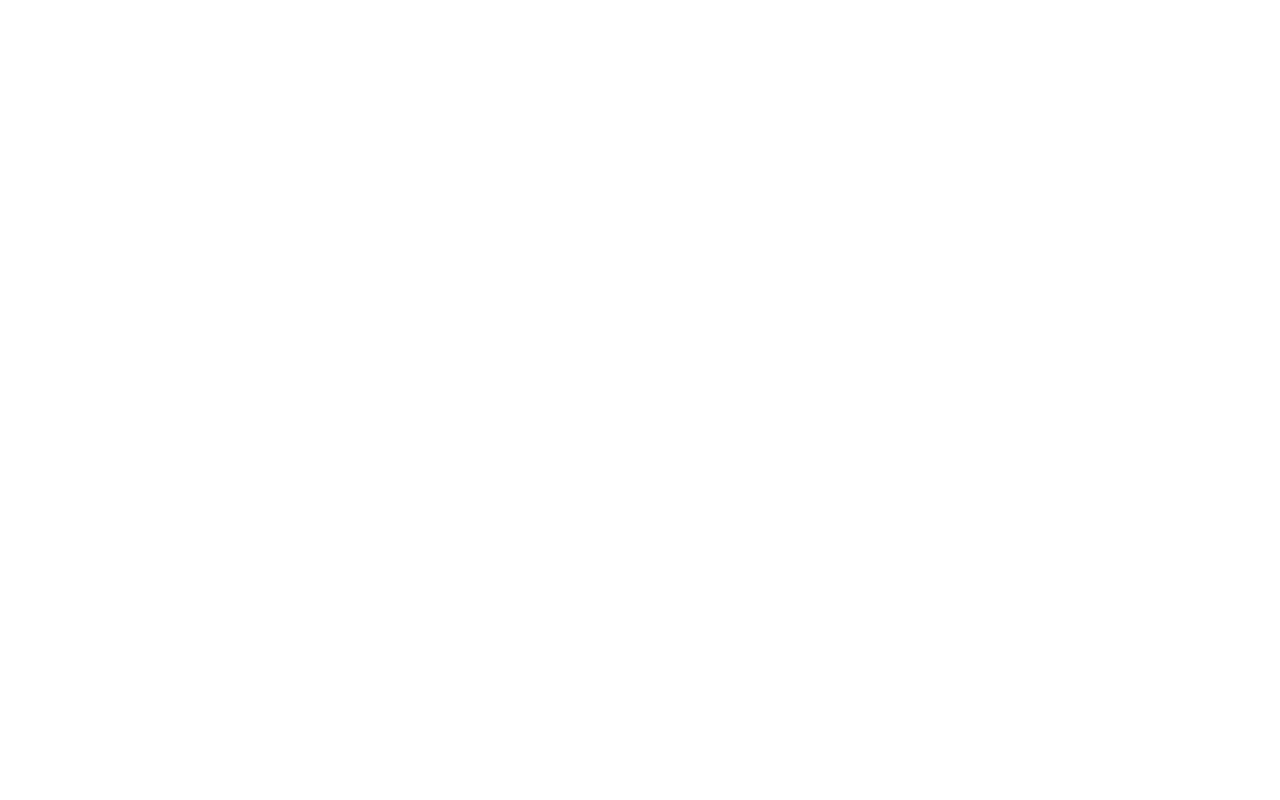
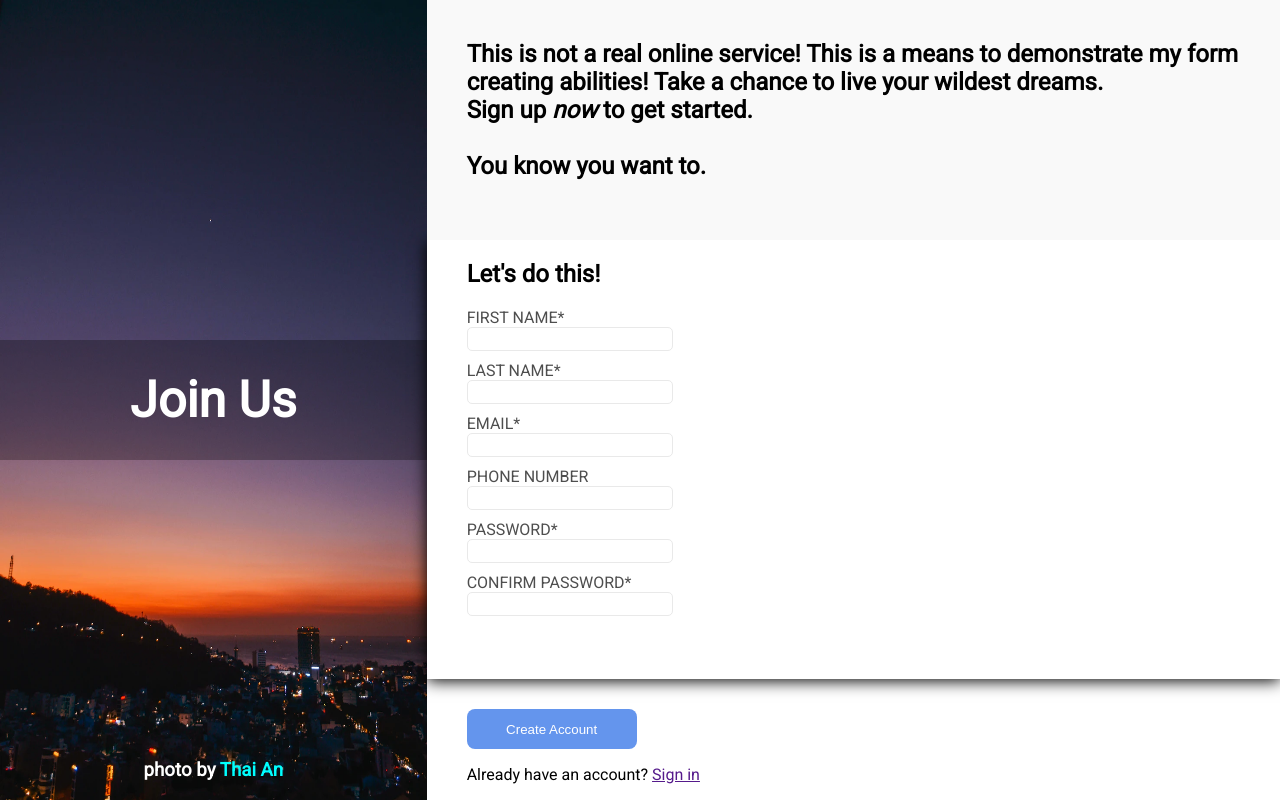
Before and after one commit to TheBenster/TOD-Sign-Up-Form, a plain HTML site: page index.html in a window 1280 px wide. Drawn offline with Linux system fonts and the light colour scheme.

Commit message:
complete design

```diff
--- a/index.html
+++ b/index.html
@@ -8,6 +8,59 @@
     <link rel="stylesheet" href="style.css">
 </head>
 <body>
+    <div class="imgContainer">
+        <img src="dusk.webp" alt="">
+        <div class="imgHeader">
 
+        </div>
+        <h2>Join Us</h2>
+        <div class="source">
+            <h3>photo by <a href="https://unsplash.com/photos/v-aba4ur9-o">Thai An</a></h3>
+        </div>
+    </div>
+    <div class="rightSide">
+        <div class="topBanner"><h2>This is not a real online service! This is a means to demonstrate my form creating abilities! Take a chance to live your wildest dreams.
+            <br>
+            Sign up <span style="font-style: italic;">now </span> to get started.
+            <br>
+            <br>
+            You <span>know </span> you want to. </h2>
+        </div>
+        <div class="mainForm">
+            <h2>Let's do this!</h2>
+            <form action="" method="post">
+            <div class="entries">
+                <div class="formEntry">
+                    <label for="firstName">FIRST NAME*</label>
+                    <input required minlength='3' maxlength="15" type="text" name="name" id="name">
+                </div>
+                <div class="formEntry">
+                    <label for="lastName">LAST NAME*</label>
+                    <input required maxlegnth="15" type="text" name="last_name" id="last_name">
+                </div>
+                <div class="formEntry">
+                    <label for="email">EMAIL*</label>
+                    <input required type="email" name="email" id="email">
+                </div>
+                <div class="formEntry">
+                    <label for="phoneNum">PHONE NUMBER</label>
+                    <input type="text" class="form-control" pattern="[789][0-9]{9}">
+                </div>
+                <div class="formEntry">
+                    <label for="password">PASSWORD*</label>
+                    <input min='8' required type="password" name="pass1" id="pass1">
+                </div>
+                <div class="formEntry">
+                    <label for="password">CONFIRM PASSWORD*</label>
+                    <input min='8' required type="password" name="pass2" id="pass2">
+                </div>
+            </div>
+        </form>
+        </div>
+        <div class="acct">
+            <button method='post' type="submit">Create Account</button>
+            <p>Already have an account? <a href="">Sign in</a></p>
+        </div>
+    </div>
 </body>
 </html>
--- a/style.css
+++ b/style.css
@@ -0,0 +1,154 @@
+@import url('https://fonts.googleapis.com/css2?family=Roboto&display=swap');
+@media only screen and (max-width: 917px) {
+    .imgContainer, .imgHeader, img {
+        display: none;
+    }
+}
+@media only screen and (max-width: 918px){
+    .topBanner h2{
+        font-size: 2vh;
+    }
+}
+
+
+:root{
+    --text-padding: 40px;
+}
+body{
+    padding-bottom: 0;
+    margin: 0;
+    display: flex;
+    font-family: 'Roboto';
+}
+.imgHeader{
+    background-color: rgba(0,0,0,.7);
+    position:absolute;
+    display:flex;
+    justify-content: center;
+    color:white;
+    font-size: 25px;
+    text-align: center;
+    justify-content: center;
+    z-index:7;
+    width: 34%;
+    height: 15%;
+    opacity:40%;
+}
+.source{
+    position: absolute;
+    z-index: 8;
+    height: 100%;
+    display:flex;
+    justify-content: end;
+    color:white;
+    align-items: end;
+}
+.source a{
+    color:aqua;
+    text-decoration: none;
+}
+.source a:hover{
+    color: rgb(0, 197, 197);
+}
+.imgContainer h2{
+    position: absolute;
+    text-align: center;
+    color:white;
+    font-size: 50px;
+    z-index: 8;
+}
+
+
+.imgContainer{
+    z-index: 6;
+    height: 100vh;
+    width: 50%;
+    padding: 0;
+    margin: 0;
+    display:flex;
+    align-items: center;
+    justify-content: center;
+}
+.imgContainer img{
+    padding: 0;
+    margin: 0;
+    height: 100%;
+    width: 100%;
+}
+.rightSide{
+    display:flex;
+    flex-direction: column;
+    border-color: #212121;
+    width: 100%;
+}
+
+.topBanner{
+    background-color: rgb(249, 249, 249);
+    height: min(20%, 500px);
+    display:flex;
+    align-items: end;
+    padding: var(--text-padding);
+    z-index: 11;
+    padding-top: 40px;
+}
+
+.mainForm{
+    z-index: 10;
+    display: flex;
+    flex-direction:column;
+    background-color: white;
+    padding-left: var(--text-padding);
+    box-shadow: 0px 2px 15px;
+    height: max(60%, 1290px);
+}
+.formEntry{
+    display:flex;
+    flex-direction: column;
+    padding-right: 60px;
+    font-weight: 500;
+    color:rgb(78, 78, 78);
+}
+.entries {
+    width: 60%;
+    height: clamp(20%,70%, 100%);
+    display:flex;
+    flex-wrap: wrap;
+    gap: 10px;
+}
+input{
+    height: 20px;
+    width: 200px;
+    border-radius: 5px;
+    border-style: solid;
+    border-width: 1.5px;
+    border-color:rgb(233, 233, 233)
+}
+
+.acct{
+    height: 20%;
+    padding-left: var(--text-padding);
+    padding-top: 30px;
+}
+
+.acct button{
+    width: 170px;
+    height: 40px;
+    border-style: none;
+    border-radius: 8px;
+    background-color: cornflowerblue;
+    color:white;
+    font-weight: 500;
+}
+
+button:hover{
+    border-style: solid;
+    border-color: cornflowerblue;
+    color: cornflowerblue;
+    background-color: white;
+    cursor: pointer;
+    transition-duration: .7s;
+}
+
+button:not(:hover){
+    transition-duration: .7s;
+}
```
